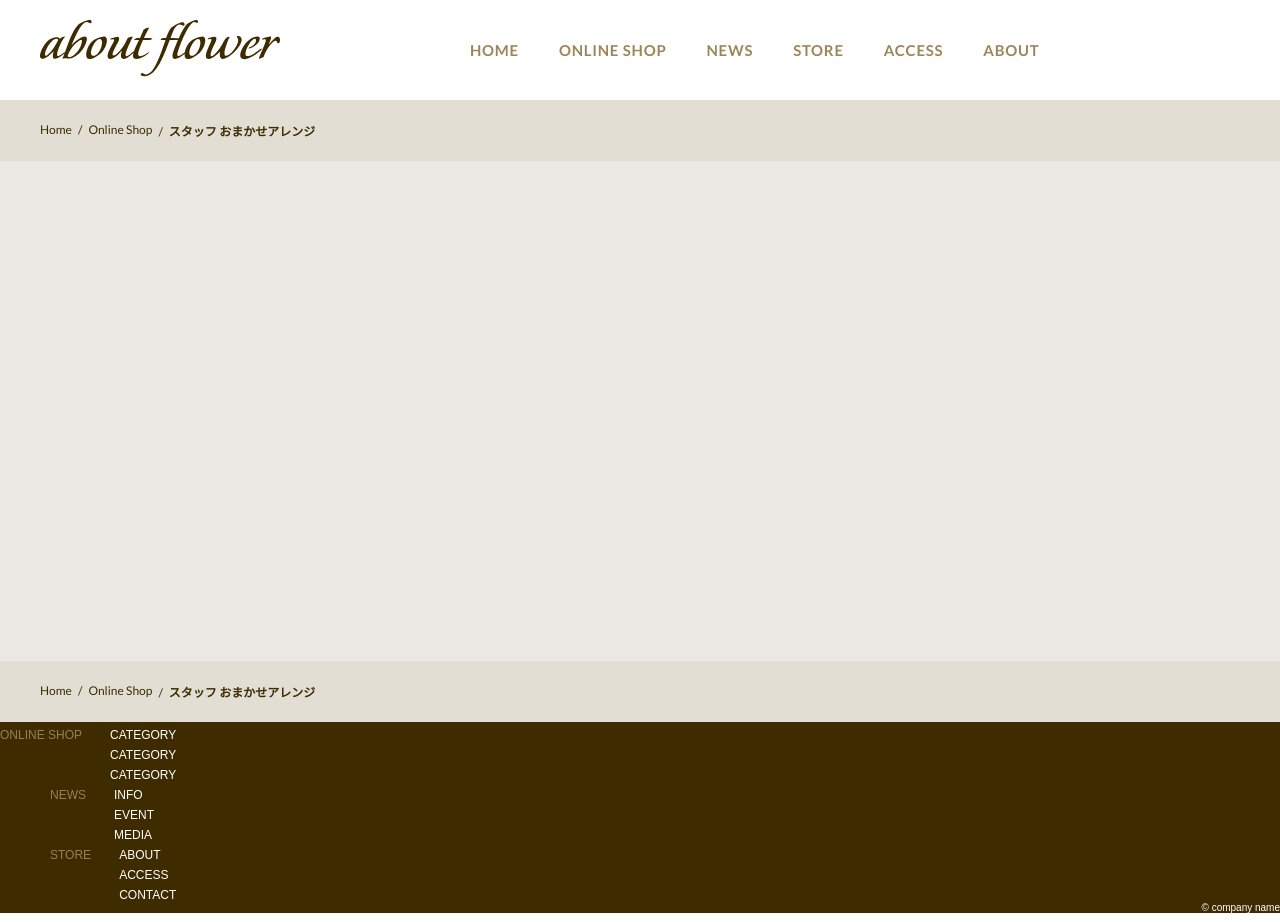
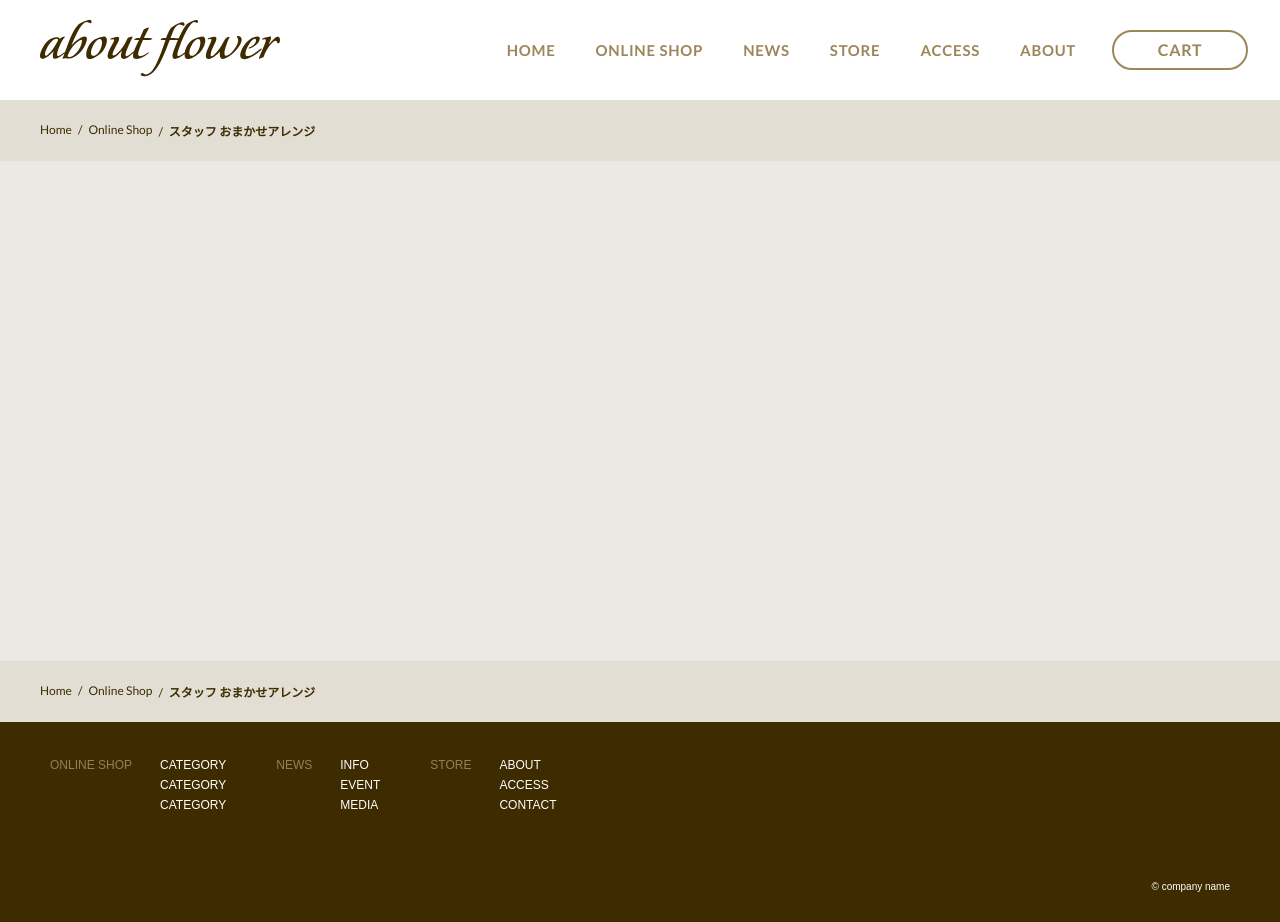
Before and after one commit to moemiyake/202408WebDesign, a plain HTML site: page cart.html in a window 1280 px wide. Drawn offline with nearby package versions, Linux system fonts and the light colour scheme; some packages are replaced by stand-ins of ours; a web font is replaced by a local one.

Commit message:
カートとログインフォームの追加

```diff
--- a/cart.html
+++ b/cart.html
@@ -79,7 +79,7 @@
                         <li class="l_gnav__item"><a href="#">Store</a></li>
                         <li class="l_gnav__item"><a href="#">Access</a></li>
                         <li class="l_gnav__item"><a href="#">About</a></li>
-                        <li class="l_gnav__item"><a href="cart.html" class="e_btn _white-ol">Cart</a></li>
+                        <li class="l_gnav__item _cart"><a href="cart.html" class="e_btn _white-ol">Cart</a></li>
                     </ul>
                 </nav>
             </div>
@@ -109,8 +109,8 @@
         </div>
 
         <footer class="l_footer">
-            <div class="l_fotter__inner">
-                <nav class="l_fotter__nav">
+            <div class="l_footer__inner">
+                <nav class="l_footer__nav">
                     <div class="l_footer__navBody">
                         <div class="l_footer__navName">
                             Online Shop
```
Also changed, not shown: detail.html (+5 -4 lines), src/scss/_component.scss (+5 -3 lines).
